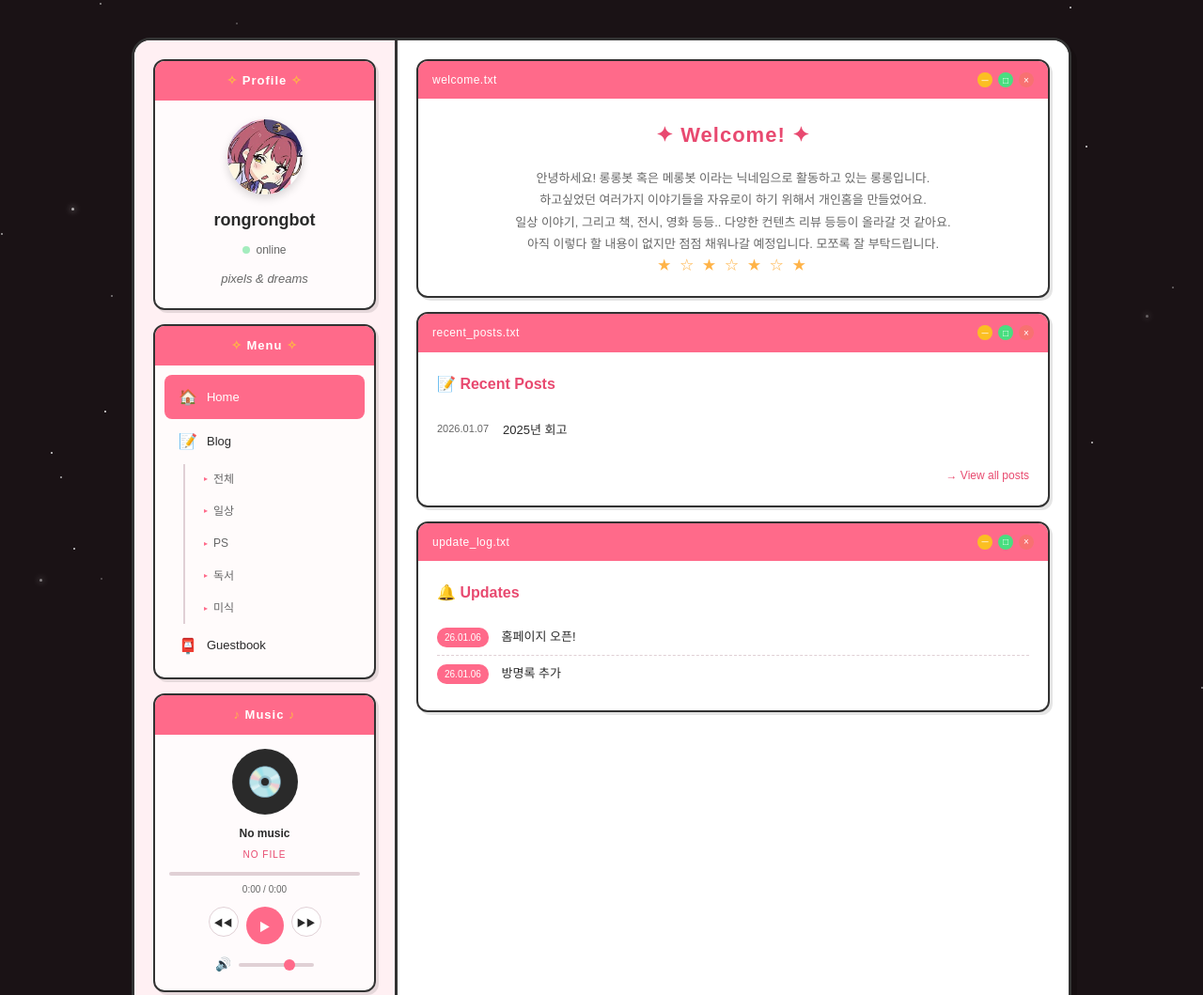
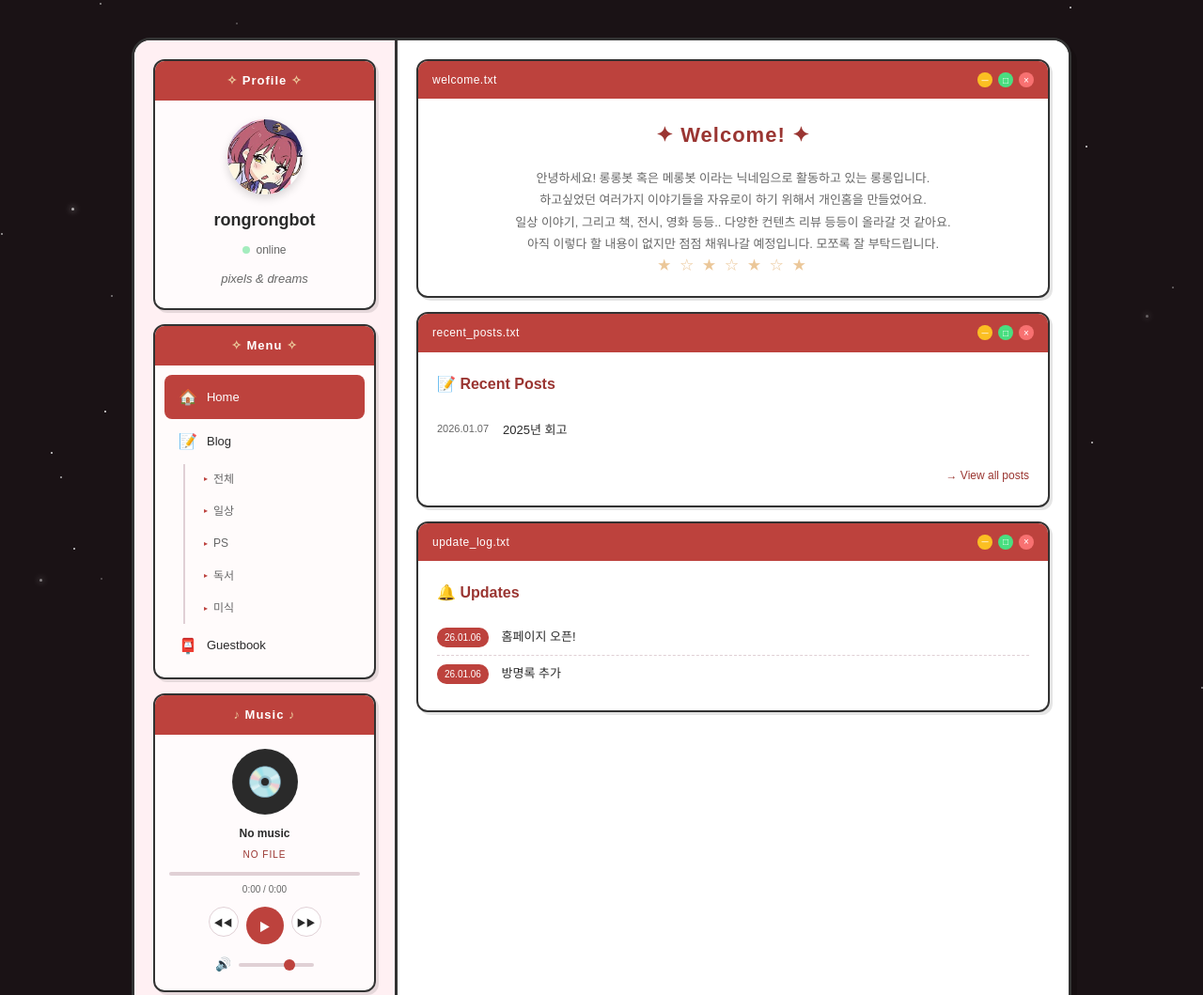
Before and after one commit to rongrongbot/rongrongbot.github.io, a plain HTML site: page index.html in a window 1280 px wide. Shown: the top 1059 px of the page at 94% size. Drawn offline with Linux system fonts and the light colour scheme; a web font is replaced by a local one.

Commit message:
색상 팔레트 변경 (Warm Autumn)

```diff
--- a/css/style.css
+++ b/css/style.css
@@ -25,13 +25,13 @@
   --bg-card: rgba(255, 255, 255, 0.95);
   --bg-card-dark: rgba(40, 20, 25, 0.9);
 
-  /* Accent Colors - Pink & Red */
-  --primary: #ff6b8a;
-  --primary-dark: #e84a6f;
-  --secondary: #ff8fa3;
-  --accent-gold: #ffb347;
-  --accent-pink: #ffb6c1;
-  --accent-red: #ff4757;
+  /* Accent Colors - Warm Autumn */
+  --primary: #bd433e;
+  --primary-dark: #9a3530;
+  --secondary: #dc9960;
+  --accent-gold: #ebc799;
+  --accent-pink: #ebc799;
+  --accent-red: #bd433e;
 
   /* Text */
   --text-dark: #2a2a2a;
```
